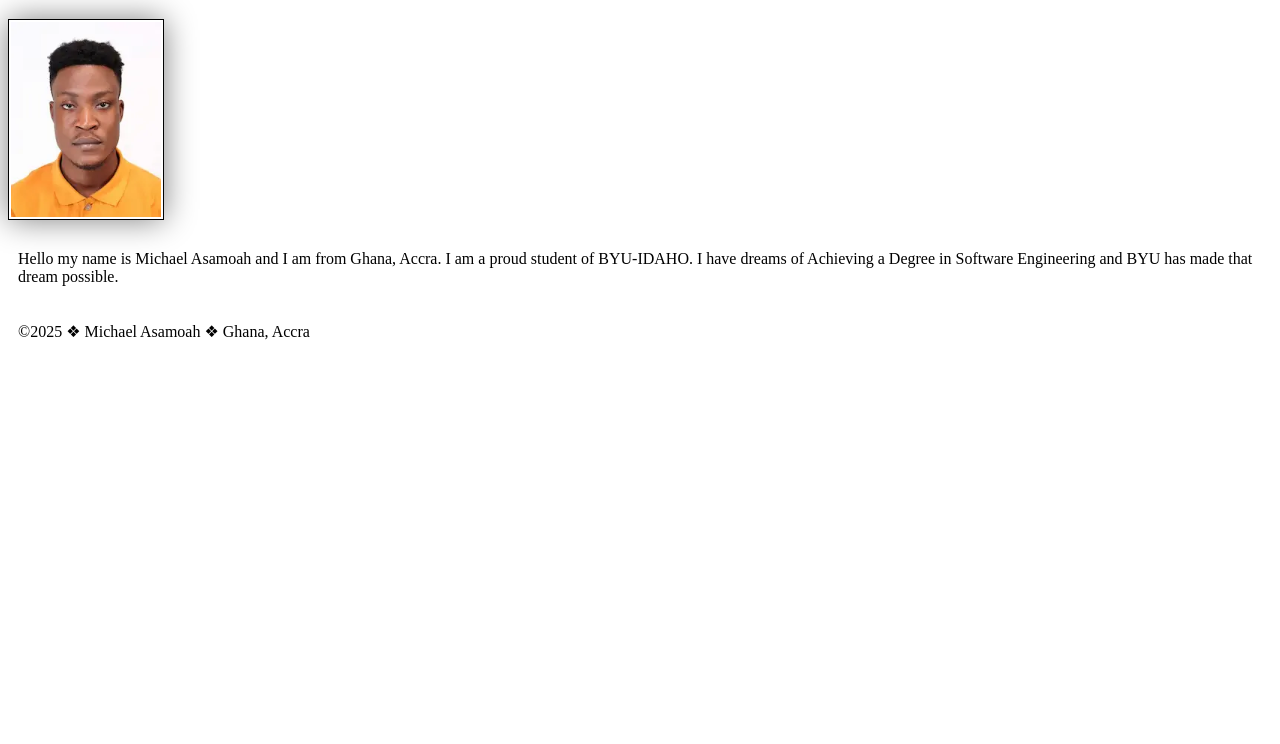
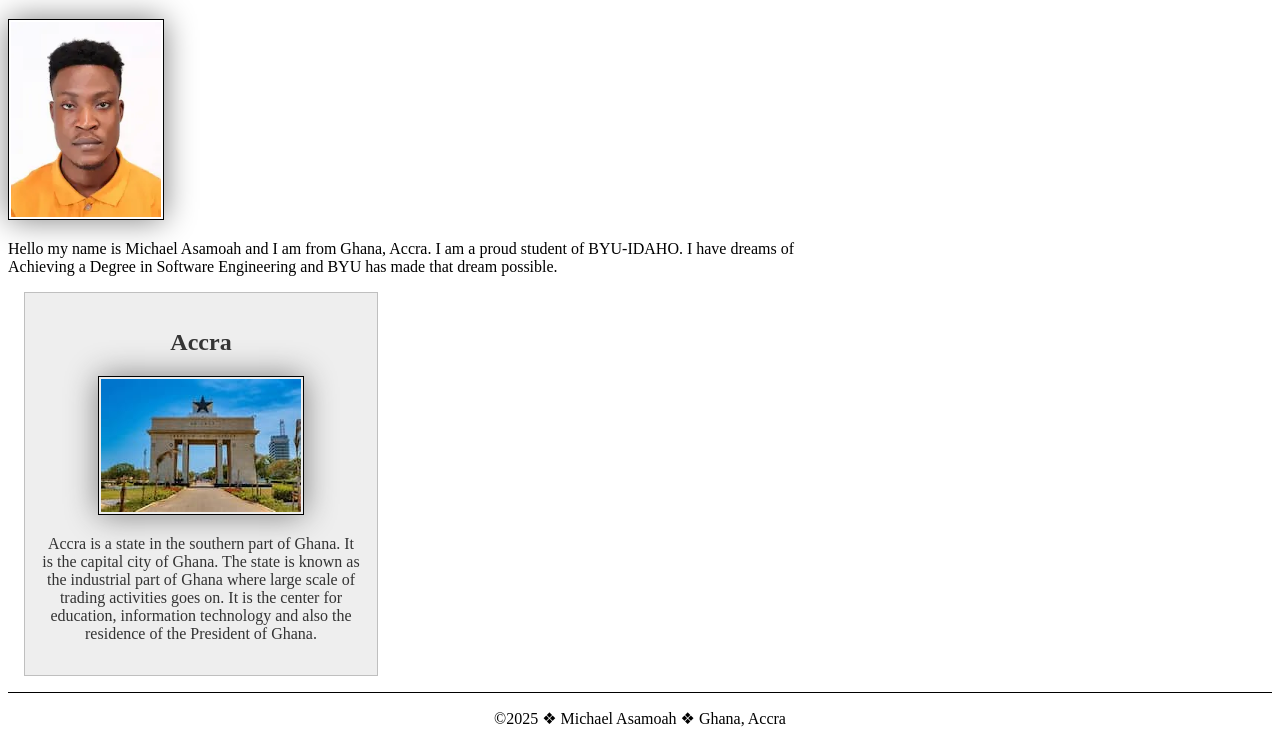
Before and after one commit to HarryMichael-bit/wdd130, a plain HTML site: page index.html in a window 1280 px wide. Shown: the part 205-949 px from the top of the page. Before the commit the page ends 800 px from the top, so only its background shows below. Drawn offline with Linux system fonts and the light colour scheme.

Commit message:
home page enhancement

```diff
--- a/index.html
+++ b/index.html
@@ -5,6 +5,8 @@
     <meta charset="utf-8">
     <meta name="viewport" content="width=device-width,initial-scale=1.0">
     <title> Michael Asamoah WDD 130</title>
+    <meta name="description" content="Michael Asamoah's BYU-IDAHO WDD 130 course home page">
+    <meta name="author" content="Michael Asamoah">
     <link rel="stylesheet" href="styles/styles.css">
 </head>
 
@@ -22,6 +24,14 @@
         <p>Hello my name is Michael Asamoah and I am from Ghana, Accra. I am a proud student of BYU-IDAHO. I have dreams
             of Achieving a Degree in Software Engineering and BYU has made that dream possible.</p>
     </main>
+    <aside>
+        <h2>Accra</h2>
+        <img src="images/accra.jpg" alt="Accra, Ghana">
+        <p>Accra is a state in the southern part of Ghana. It is the capital city of Ghana. The state is known as the
+            industrial part of Ghana where large scale of trading activities goes on. It is the center for education,
+            information technology and also the residence of the President of Ghana.</p>
+
+    </aside>
 
     <footer>
         <p>©2025 ❖ Michael Asamoah ❖ Ghana, Accra</p>
--- a/styles/styles.css
+++ b/styles/styles.css
@@ -22,5 +22,39 @@ img {
 }
 
 p {
-    padding: 10px;
+    padding: 0px;
 }
+
+main {
+    max-width: 840px;
+}
+
+aside {
+    width: 20rem;
+    margin: 1rem;
+    border: 1px solid rgb(0 0 0 / 0.2);
+    /* 1 */
+    padding: 1rem;
+    background-color: #eee;
+    color: #333;
+    text-align: center;
+}
+
+aside img {
+    width: 200px;
+    height: auto;
+}
+
+main img {
+    width: 150px;
+    height: auto;
+    border: 1px solid black;
+    padding: 2px;
+    box-shadow: 0 0 30px gray;
+}
+
+footer {
+    margin-top: 15px;
+    border-top: 1px solid #000;
+    text-align: center;
+}
```
Also changed, not shown: images/accra.jpg (added).
